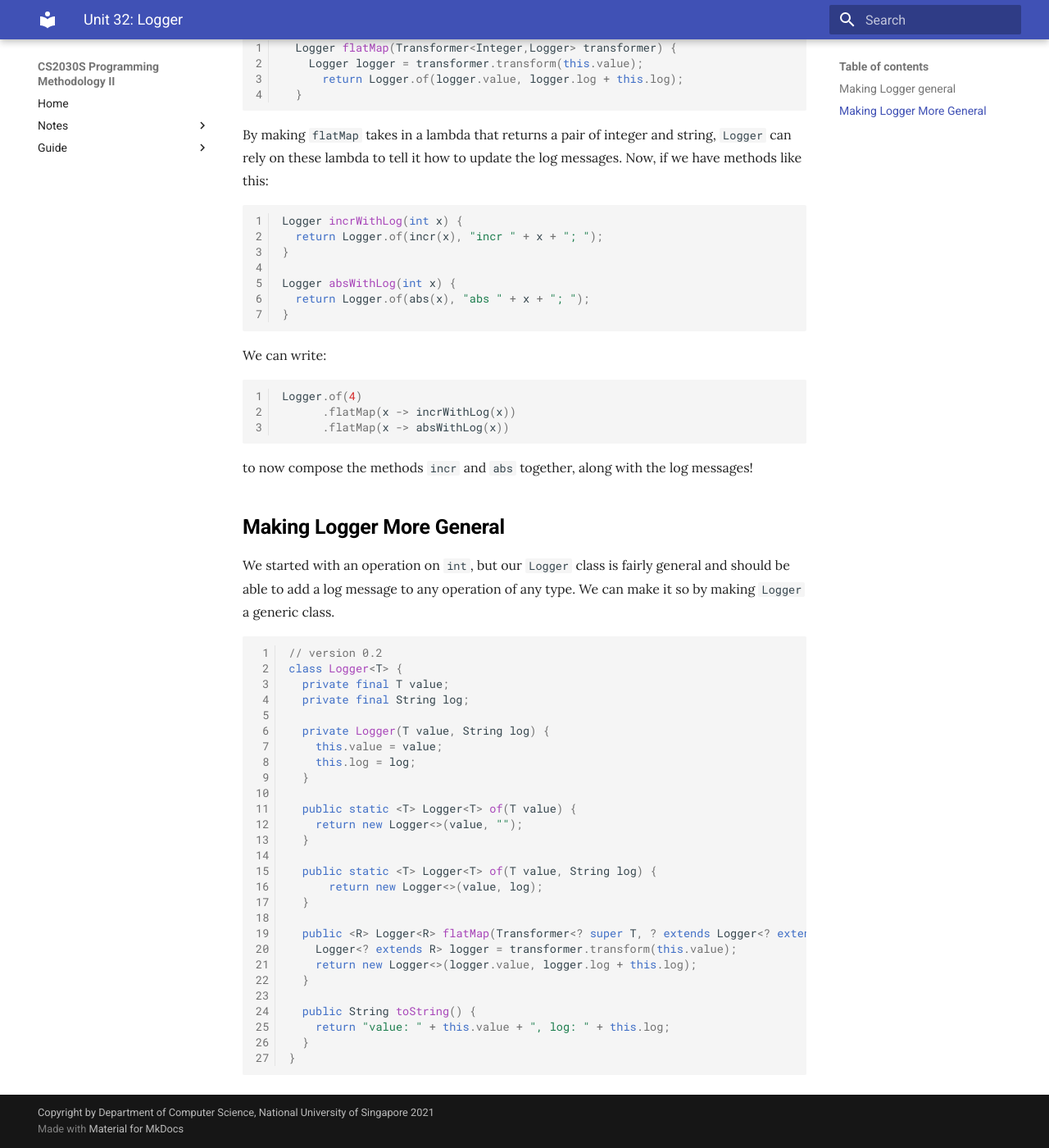
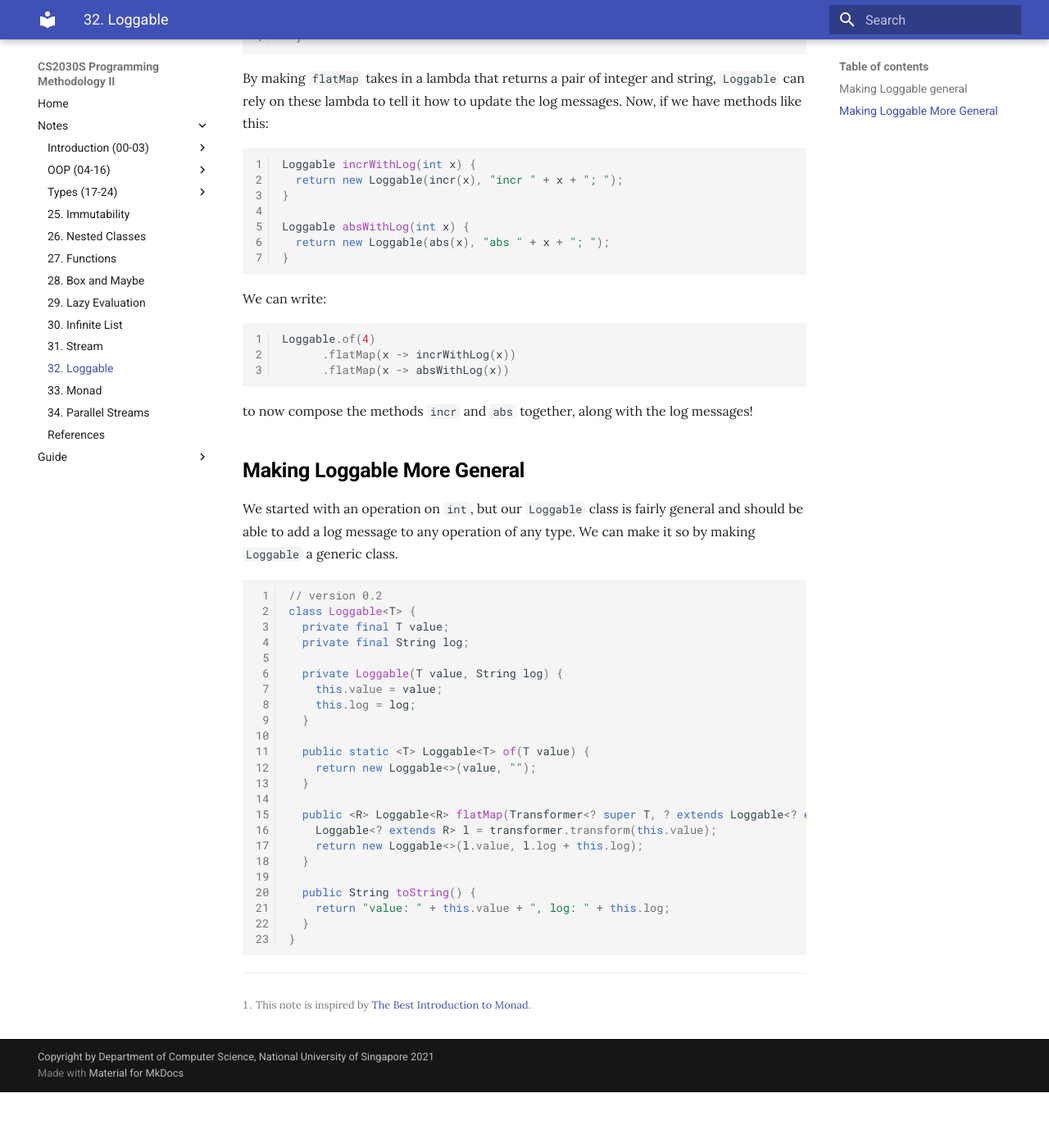
Before and after one commit to nus-cs2030s/2021-s2, an MkDocs documentation site: the page built from docs/32-logger.md, in a window 1280 px wide and 1400 px high, scrolled down 3057 px. Shown: the whole window at 82% size. Built offline with MkDocs 1.6.1 and Material for MkDocs 9.7.7, drawn with Linux system fonts in a browser that asks for light colours; after the commit the page ends 4389 px from its top, so only the background shows below that; some of the changed text lies outside the part shown.

Commit message:
Update notes

````diff
--- a/docs/32-logger.md
+++ b/docs/32-logger.md
@@ -1,8 +1,7 @@
-# Unit 32: Logger
+# Unit 32: Loggable
 
-This note is inspired by [The Best Introduction to Monad](https://blog.jcoglan.com/2011/03/05/translation-from-haskell-to-javascript-of-selected-portions-of-the-best-introduction-to-monads-ive-ever-read/#), but is adapted to the OO-context with Java.
 
-So far in the class, we have seen very general abstractions that support the `flatMap` operation.  But, it is not clear where this operation comes from, why is it fundamental, nor why is it useful.
+So far in the class, we have seen very general abstractions that support the `flatMap` operation.  But, it is not clear where this operation comes from, why is it fundamental, nor why is it useful[^1]
 
 In this unit, we are going to build a general abstraction step-by-step, get stuck at some point, and see how `flatMap` comes to our rescue, and hopefully, through this exercise, you will get some appreciation of `flatMap`.
 
@@ -66,29 +65,29 @@ Let's do it in a more OO-way, by writing a class to replace `Pair`.
 
 ```Java
 // version 0.1
-class Logger {
+class Loggable {
   private final int value;
   private final String log;
 
-  private Logger(int value, String log) {
+  private Loggable(int value, String log) {
     this.value = value;
 	  this.log = log;
   }
 
-  public static Logger of(int value) {
-	  return new Logger(value, "");
+  public static Loggable of(int value) {
+	  return new Loggable(value, "");
   }
 
-  public static Logger of(int value, String log) {
-	  return new Logger(value, log);
+  public static Loggable of(int value, String log) {
+	  return new Loggable(value, log);
   }
 
-  Logger incrWithLog() {
-    return Logger.of(incr(this.value), this.log + "incr " + this.value + "; ");
+  Loggable incrWithLog() {
+    return Loggable.of(incr(this.value), this.log + "incr " + this.value + "; ");
   }
 
-  Logger absWithLog() {
-    return Logger.of(abs(this.value), this.log + "abs " + this.value + "; ");
+  Loggable absWithLog() {
+    return Loggable.of(abs(this.value), this.log + "abs " + this.value + "; ");
   }
 
   public String toString() {
@@ -99,87 +98,83 @@ class Logger {
 
 We can use the class above as:
 ```Java
-Logger x = Logger.of(4);
-Logger z = x.incrWithLog().absWithLog();
+Loggable x = Loggable.of(4);
+Loggable z = x.incrWithLog().absWithLog();
 ```
 
 Note that we can now chain the methods together to compose them.  Additionally, the log messages get passed from one call to another and get "composed" as well.
 
-## Making `Logger` general
+## Making `Loggable` general
 
-There are many possible operations on `int`, and we do not want to add a method `fooWithLog` for every function `foo`.  One way to make `Logger` general is to abstract out the `int` operation and provide that as a lambda expression to `Logger`.  This is what the `map` method does.
+There are many possible operations on `int`, and we do not want to add a method `fooWithLog` for every function `foo`.  One way to make `Loggable` general is to abstract out the `int` operation and provide that as a lambda expression to `Loggable`.  This is what the `map` method does.
 
 ```Java
-  Logger map(Transformer<Integer,Integer> transformer) {
-	  return Logger.of(transformer.transform(this.value), this.log);
+  Loggable map(Transformer<Integer,Integer> transformer) {
+	  return Loggable.of(transformer.transform(this.value), this.log);
   }
 ```
 
 We can use it like:
 ```Java
-Logger.of(4).map(x -> incr(x)).map(x -> abs(x))
+Loggable.of(4).map(x -> incr(x)).map(x -> abs(x))
 ```
 
 We can still chain the methods together to compose them.
 
 But, `map` allows us to only apply the function to the value.  What should we do to the log messages?  Since the given lambda returns an int, it is not sufficient to tell us what message we want to add to the log.
 
-To fix this, we will need to pass in a lambda expression that takes in an integer, but return us a pair of integer and a string, in other words, return us a `Logger`.  We call our new method `flatMap`.
+To fix this, we will need to pass in a lambda expression that takes in an integer, but return us a pair of integer and a string, in other words, return us a `Loggable`.  We call our new method `flatMap`.
 
 ```Java
-  Logger flatMap(Transformer<Integer,Logger> transformer) {
-    Logger logger = transformer.transform(this.value);
-	  return Logger.of(logger.value, logger.log + this.log);
+  Loggable flatMap(Transformer<Integer,Loggable> transformer) {
+    Loggable l = transformer.transform(this.value);
+	  return new Loggable(l.value, l.log + this.log);
   }
 ```
 
-By making `flatMap` takes in a lambda that returns a pair of integer and string, `Logger` can rely on these lambda to tell it how to update the log messages.  Now, if we have methods like this:
+By making `flatMap` takes in a lambda that returns a pair of integer and string, `Loggable` can rely on these lambda to tell it how to update the log messages.  Now, if we have methods like this:
 
 ```Java
-Logger incrWithLog(int x) {
-  return Logger.of(incr(x), "incr " + x + "; ");
+Loggable incrWithLog(int x) {
+  return new Loggable(incr(x), "incr " + x + "; ");
 }
 
-Logger absWithLog(int x) {
-  return Logger.of(abs(x), "abs " + x + "; ");
+Loggable absWithLog(int x) {
+  return new Loggable(abs(x), "abs " + x + "; ");
 }
 ```
 
 We can write:
 ```Java
-Logger.of(4)
+Loggable.of(4)
       .flatMap(x -> incrWithLog(x))
       .flatMap(x -> absWithLog(x))
 ```
 
 to now compose the methods `incr` and `abs` together, along with the log messages!
 
-## Making Logger More General
+## Making Loggable More General
 
-We started with an operation on `int`, but our `Logger` class is fairly general and should be able to add a log message to any operation of any type.  We can make it so by making `Logger` a generic class.
+We started with an operation on `int`, but our `Loggable` class is fairly general and should be able to add a log message to any operation of any type.  We can make it so by making `Loggable` a generic class.
 
 ```Java
 // version 0.2
-class Logger<T> {
+class Loggable<T> {
   private final T value;
   private final String log;
 
-  private Logger(T value, String log) {
+  private Loggable(T value, String log) {
     this.value = value;
 	this.log = log;
   }
 
-  public static <T> Logger<T> of(T value) {
-	return new Logger<>(value, "");
+  public static <T> Loggable<T> of(T value) {
+	return new Loggable<>(value, "");
   }
 
-  public static <T> Logger<T> of(T value, String log) {
-	  return new Logger<>(value, log);
-  }
-
-  public <R> Logger<R> flatMap(Transformer<? super T, ? extends Logger<? extends R>> transformer) {
-    Logger<? extends R> logger = transformer.transform(this.value);
-	return new Logger<>(logger.value, logger.log + this.log);
+  public <R> Loggable<R> flatMap(Transformer<? super T, ? extends Loggable<? extends R>> transformer) {
+    Loggable<? extends R> l = transformer.transform(this.value);
+	return new Loggable<>(l.value, l.log + this.log);
   }
 
   public String toString() {
@@ -187,3 +182,5 @@ class Logger<T> {
   }
 }
 ```
+
+[^1]: This note is inspired by [The Best Introduction to Monad](https://blog.jcoglan.com/2011/03/05/translation-from-haskell-to-javascript-of-selected-portions-of-the-best-introduction-to-monads-ive-ever-read/#).
--- a/mkdocs.yml
+++ b/mkdocs.yml
@@ -36,6 +36,9 @@ nav:
     - 29. Lazy Evaluation: '29-lazy.md'
     - 30. Infinite List: '30-infinitelist.md'
     - 31. Stream: '31-stream.md'
+    - 32. Loggable: '32-logger.md'
+    - 33. Monad: '33-monad.md'
+    - 34. Parallel Streams: '34-parallel.md'
     - References: 'references.md'
   - Guide:
     - Programming Environments: 'environments.md'
````
Also changed, not shown: docs/33-monad.md (+38 -36 lines), docs/lab.md (+1 -1 lines).
